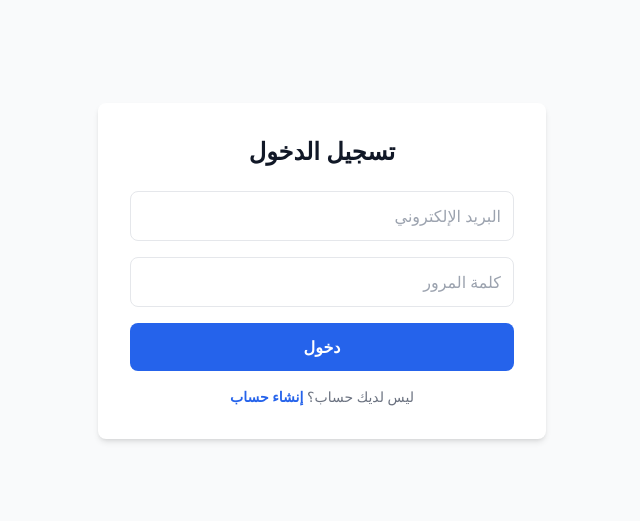
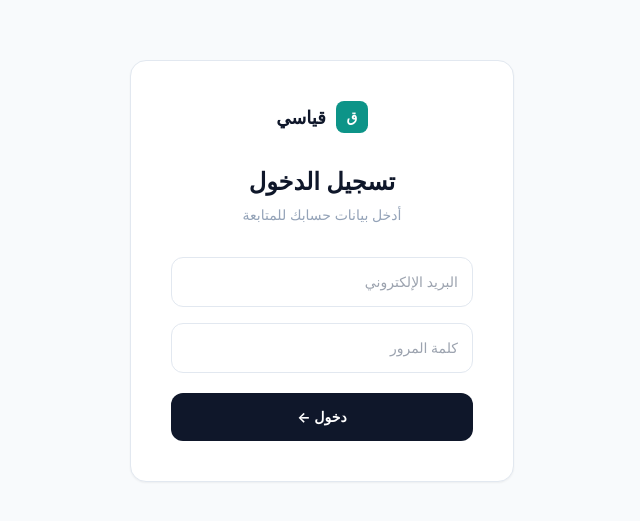
Before and after one commit to ljidanouar7-sys/qiyasi, a Next.js app: page /auth in a window 1280 px wide. Shown: the part 129-650 px from the top of the page, without its empty margins (388-1028 px from the left). Built offline with nearby package versions, Linux system fonts and the light colour scheme; no server answers.

Commit message:
Login only — remove signup, clean auth page

```diff
--- a/app/auth/page.tsx
+++ b/app/auth/page.tsx
@@ -2,40 +2,34 @@
 import { useState } from "react";
 import { supabase } from "../../lib/supabase";
 
-
 export default function AuthPage() {
   const [email, setEmail] = useState("");
   const [password, setPassword] = useState("");
-  const [isLogin, setIsLogin] = useState(true);
   const [message, setMessage] = useState("");
   const [loading, setLoading] = useState(false);
 
-  async function handleSubmit(e: React.FormEvent) {
+  async function handleSubmit(e: React.SyntheticEvent) {
     e.preventDefault();
     setLoading(true);
     setMessage("");
 
-    if (isLogin) {
-      const { error } = await supabase.auth.signInWithPassword({ email, password });
-      console.log("LOGIN ERROR:", error);
-      if (error) setMessage(error.message + " | code: " + error.status);
-      else window.location.href = "/dashboard";
-    } else {
-      const { error } = await supabase.auth.signUp({ email, password });
-      if (error) { setMessage(error.message); setLoading(false); return; }
-      const { error: signInError } = await supabase.auth.signInWithPassword({ email, password });
-      if (signInError) setMessage("تم إنشاء الحساب! يمكنك تسجيل الدخول الآن.");
-      else window.location.href = "/dashboard";
-    }
+    const { error } = await supabase.auth.signInWithPassword({ email, password });
+    if (error) setMessage("البريد الإلكتروني أو كلمة المرور غير صحيحة");
+    else window.location.href = "/dashboard";
+
     setLoading(false);
   }
 
   return (
-    <div className="min-h-screen flex items-center justify-center bg-gray-50">
-      <div className="bg-white p-8 rounded-lg shadow-md w-full max-w-md">
-        <h1 className="text-2xl font-bold text-center mb-6">
-          {isLogin ? "تسجيل الدخول" : "إنشاء حساب"}
-        </h1>
+    <div className="min-h-screen flex items-center justify-center bg-slate-50" dir="rtl">
+      <div className="bg-white p-10 rounded-2xl shadow-sm border border-slate-200 w-full max-w-sm">
+        <div className="flex items-center gap-2.5 justify-center mb-8">
+          <div className="w-8 h-8 bg-teal-600 rounded-lg flex items-center justify-center text-white font-black text-sm">ق</div>
+          <span className="font-black text-slate-900 text-lg">قياسي</span>
+        </div>
+
+        <h1 className="text-2xl font-black text-slate-900 text-center mb-2">تسجيل الدخول</h1>
+        <p className="text-slate-400 text-sm text-center mb-8">أدخل بيانات حسابك للمتابعة</p>
 
         <form onSubmit={handleSubmit} className="flex flex-col gap-4">
           <input
@@ -43,7 +37,7 @@ export default function AuthPage() {
             placeholder="البريد الإلكتروني"
             value={email}
             onChange={(e) => setEmail(e.target.value)}
-            className="border rounded-lg p-3 text-right"
+            className="border border-slate-200 rounded-xl p-3.5 text-right text-sm focus:outline-none focus:border-teal-400 transition"
             required
           />
           <input
@@ -51,31 +45,21 @@ export default function AuthPage() {
             placeholder="كلمة المرور"
             value={password}
             onChange={(e) => setPassword(e.target.value)}
-            className="border rounded-lg p-3 text-right"
+            className="border border-slate-200 rounded-xl p-3.5 text-right text-sm focus:outline-none focus:border-teal-400 transition"
             required
           />
           <button
             type="submit"
             disabled={loading}
-            className="bg-blue-600 text-white rounded-lg p-3 font-bold hover:bg-blue-700"
+            className="bg-slate-900 hover:bg-slate-700 text-white rounded-xl p-3.5 font-bold text-sm transition mt-1"
           >
-            {loading ? "جاري التحميل..." : isLogin ? "دخول" : "إنشاء حساب"}
+            {loading ? "جاري التحميل..." : "دخول ←"}
           </button>
         </form>
 
         {message && (
           <p className="mt-4 text-center text-sm text-red-500">{message}</p>
         )}
-
-        <p className="mt-4 text-center text-sm text-gray-500">
-          {isLogin ? "ليس لديك حساب؟" : "لديك حساب بالفعل؟"}{" "}
-          <button
-            onClick={() => setIsLogin(!isLogin)}
-            className="text-blue-600 font-bold"
-          >
-            {isLogin ? "إنشاء حساب" : "تسجيل الدخول"}
-          </button>
-        </p>
       </div>
     </div>
   );
```
